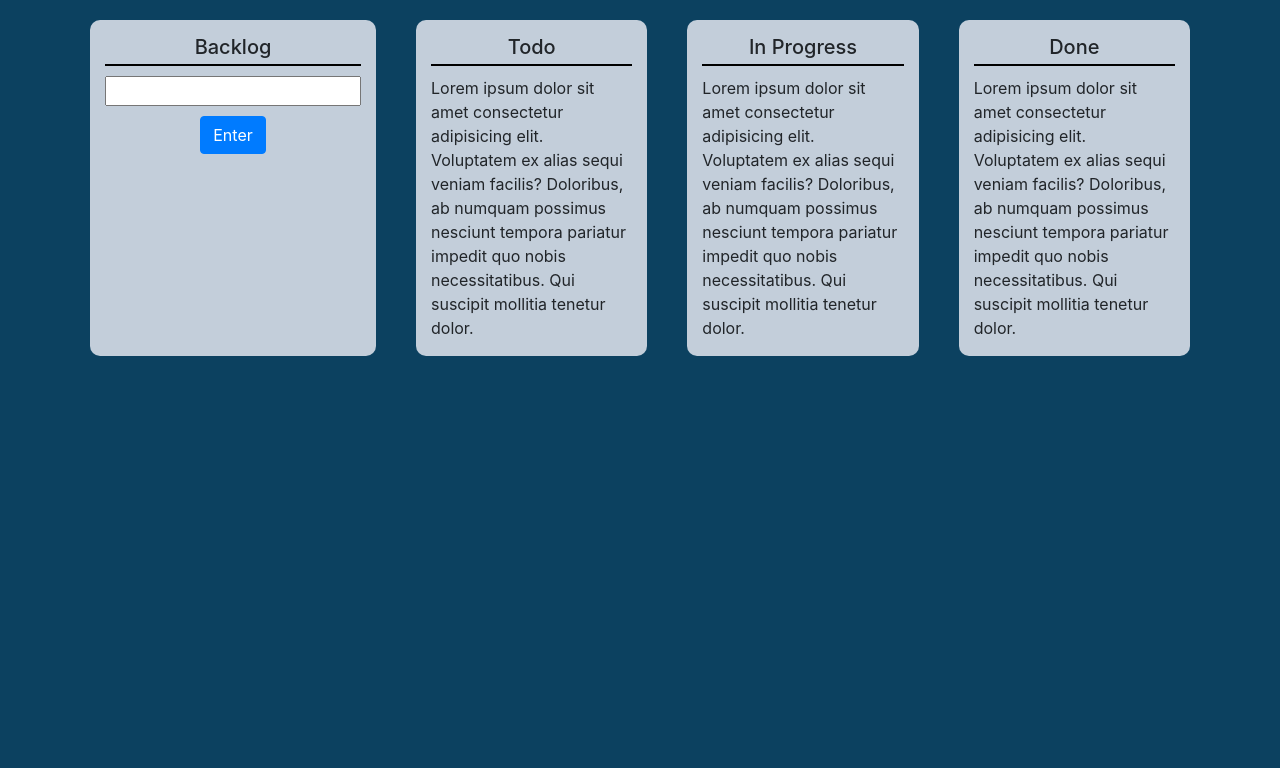
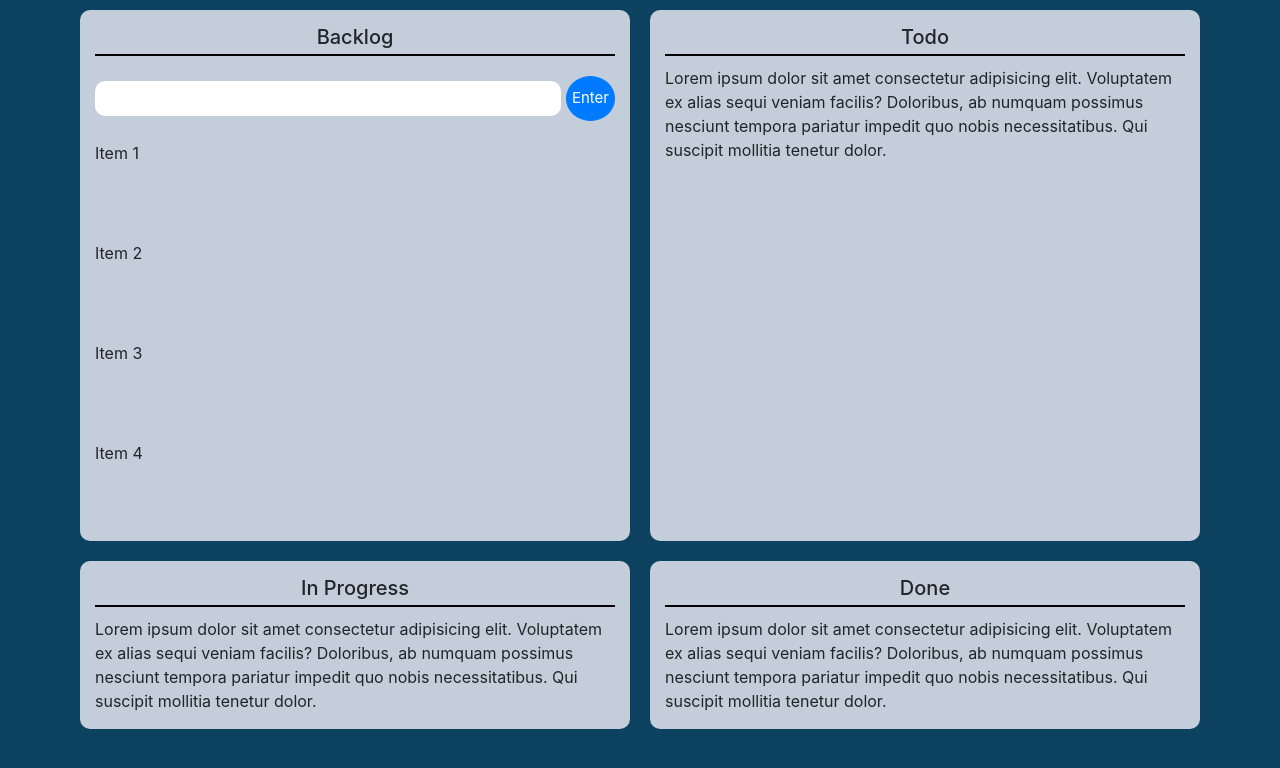
Before and after one commit to Tsunamiisking/scrum-board, a plain HTML site: page index.htm in a window 1280 px wide. Drawn offline with nearby package versions, Linux system fonts and the light colour scheme; a script that the page names is missing.

Commit message:
Styled Backlog Input Element

```diff
--- a/index.htm
+++ b/index.htm
@@ -15,27 +15,32 @@
 <body class="secondary-color">
     <div class="container">
         <div class="row">
-            <div class="col primary-color">
+            <div class="col-sm primary-color">
                 <div class="backlog" id="backlog">
                     <span>
                         <h3>Backlog</h3>
                     </span>
                 </div>
-                <div class="" id="form">
+                <div class="form" id="form">
                     <form action="">
-                        <div>
-                            <input type="text" name="" id="">
-                        </div>
-                        <div class="button">
-                            <button class="btn btn-primary submit">Enter</button>
+                        <div class="form-elements">
+                            <div class="input">
+                                <input type="text" name="" id="">
+                            </div>
+                            <div class="button">
+                                <button class="btn btn-primary submit">Enter</button>
+                            </div>
                         </div>
                     </form>
                 </div>
                 <div class="" id="backlog-items">
-
+                    <div class="backlog-item">Item 1</div>
+                    <div class="backlog-item">Item 2</div>
+                    <div class="backlog-item">Item 3</div>
+                    <div class="backlog-item">Item 4</div>
                 </div>
             </div>
-            <div class="col primary-color">
+            <div class="col-sm primary-color">
                 <div class="todo">
                     <span>
                         <h3>Todo</h3>
@@ -45,7 +50,7 @@
                         necessitatibus. Qui suscipit mollitia tenetur dolor.</p>
                 </div>
             </div>
-            <div class="col primary-color">
+            <div class="col-sm primary-color">
                 <div class="in-progress">
                     <span>
                         <h3>In Progress</h3>
@@ -55,7 +60,7 @@
                         necessitatibus. Qui suscipit mollitia tenetur dolor.</p>
                 </div>
             </div>
-            <div class="col primary-color">
+            <div class="col-sm primary-color">
                 <div class="done">
                     <span>
                         <h3>Done</h3>
--- a/style.css
+++ b/style.css
@@ -1,21 +1,62 @@
 * {
     box-sizing: border-box;
-
 
 }
 body {
     background-color: #0E86D4;
 }
-
+.container {
+    height: 100vh;
+}
 .container .row{
-    min-width: 80vw;
-
+    max-width: 90vw;
+}
+.form-elements {
+    display: flex;
+    align-items: center;
+    justify-content: center;
+    vertical-align: middle;
+    margin: 20px 0;
+}
+.container .row .input {
+    display: flex;
+    justify-content: center;
+    flex: 1;
+    margin-right: 5px;
+}
+input {
+    width: 100%;
+    border-radius: 10px;
+    border: none;
+    padding: 0 10px;
+    height: 35px;
+}
+input:focus {
+    outline: none;
+}
+.container .row .button {
+    display: flex;
+    justify-content: center;
 
 }
-.col {
-    margin: 20px;
-    max-width: 100vw;
+.container button {
+    padding: 10px 5px;
+    border-radius: 50%;
+    font-weight: 400;
+    font-size: 15px;
+
+}
+.container input{
+
+}
+.backlog-item {
+    height: 100px;
+}
+.col-sm{
+    margin: 10px;
+    min-width: 40vw;
     border-radius: 10px;
+    min-height: 200px;
 }
 .primary-color {
     background-color: #C3CEDA;
@@ -36,14 +77,3 @@ body {
     font-size: 20px;
     margin: 10px 0;
 }
-.container .row .button {
-    margin-top: 10px;
-    display: flex;
-    justify-content: center;
-
-}
-button {
-    padding-left: 30px;
-    padding-right: 30px;
-
-}
```
